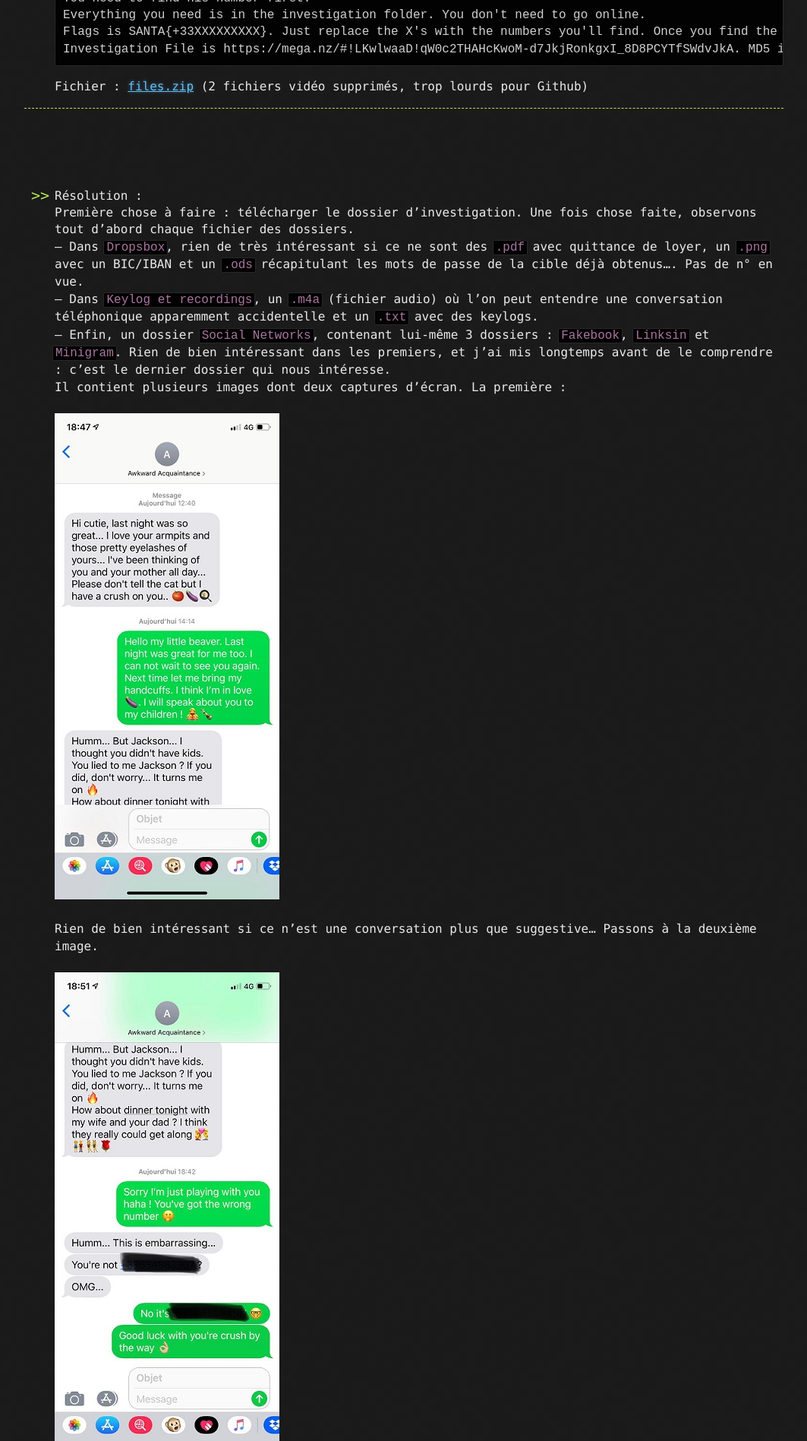
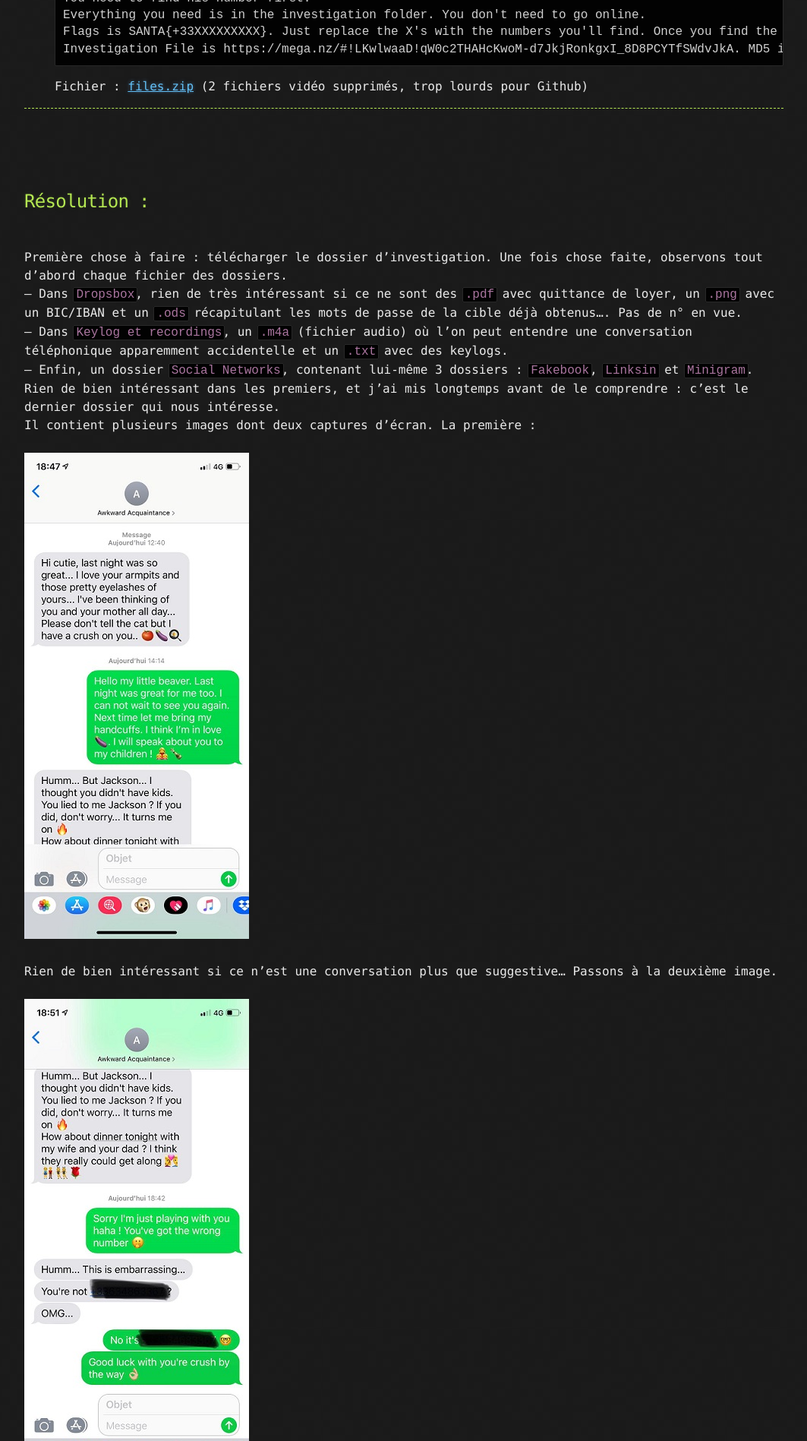
Before and after one commit to M0onshadow/M0onshadow.github.io, a Jekyll site: the page built from ctf/Santhacklaus/CMIYC/callme.md, in a window 1280 px wide. Shown: the part 380-2277 px from the top of the page at 76% size, without its empty margins (108-1171 px from the left). Built offline with Jekyll 4.4.1, drawn with Linux system fonts in a browser that asks for light colours; the repository's description, which GitHub fills in, is left out; our own code applies the rules of GitHub Pages for plain Markdown files.

```diff
--- a/ctf/Santhacklaus/CMIYC/callme.md
+++ b/ctf/Santhacklaus/CMIYC/callme.md
@@ -22,7 +22,7 @@ Fichier : <a href="https://m0onshadow.github.io/ctf/Santhacklaus/CMIYC/files.zip
 <br/>
 <br/>
 <br/>
-- Résolution :
+## Résolution :
 <br/>
 Première chose à faire : télécharger le dossier d'investigation. Une fois chose faite, observons tout d'abord chaque fichier des dossiers.
 <br/>
```
